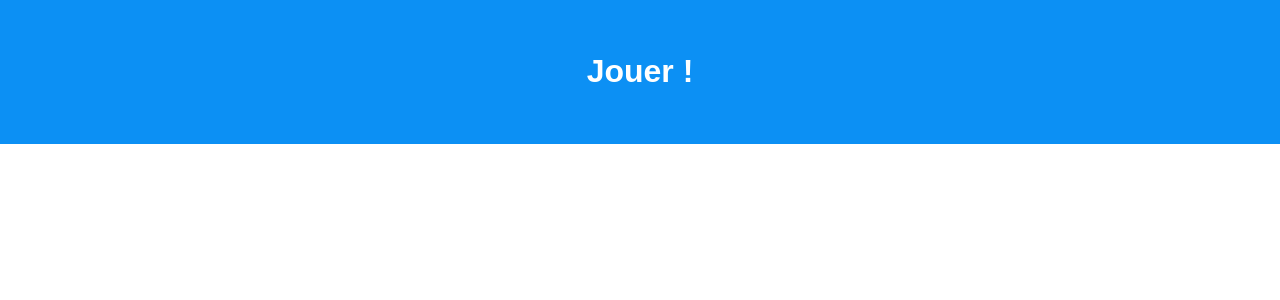
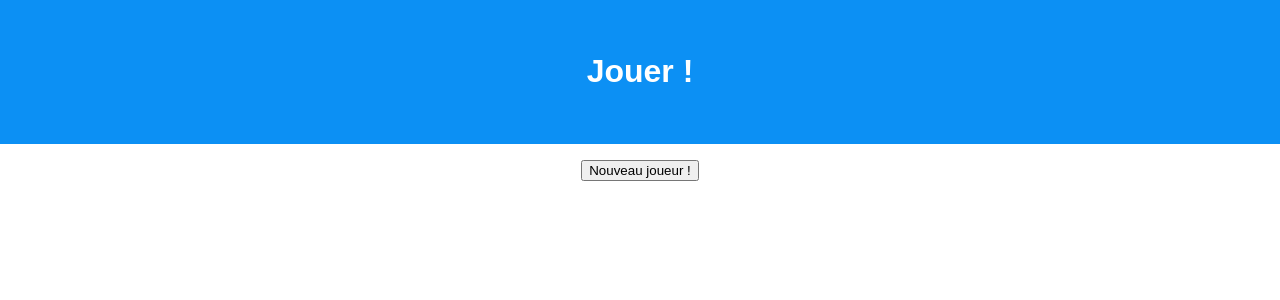
Before and after one commit to Adi-df/le-jeu-du-poids, a Next.js app: page /play in a window 1280 px wide. Shown: the top 300 px of the page. Built offline with nearby package versions, Linux system fonts and the light colour scheme.

Commit message:
Add new player button

```diff
--- a/pages/play.tsx
+++ b/pages/play.tsx
@@ -12,7 +12,8 @@ const Play: NextPage = () => {
       <h1>Jouer !</h1>
     </div>
     <div className={styles.form}>
-      {players.map(({ name }, i) => <PlayerInput name={name} key={i} />)}
+      <div>{players.map(({ name }, i) => <PlayerInput name={name} key={i} />)}</div>
+      <button onClick={() => setPlayer(players => [...players, { name: "Nouveau joueur" }])}>Nouveau joueur !</button>
     </div>
   </main>
 }
```
